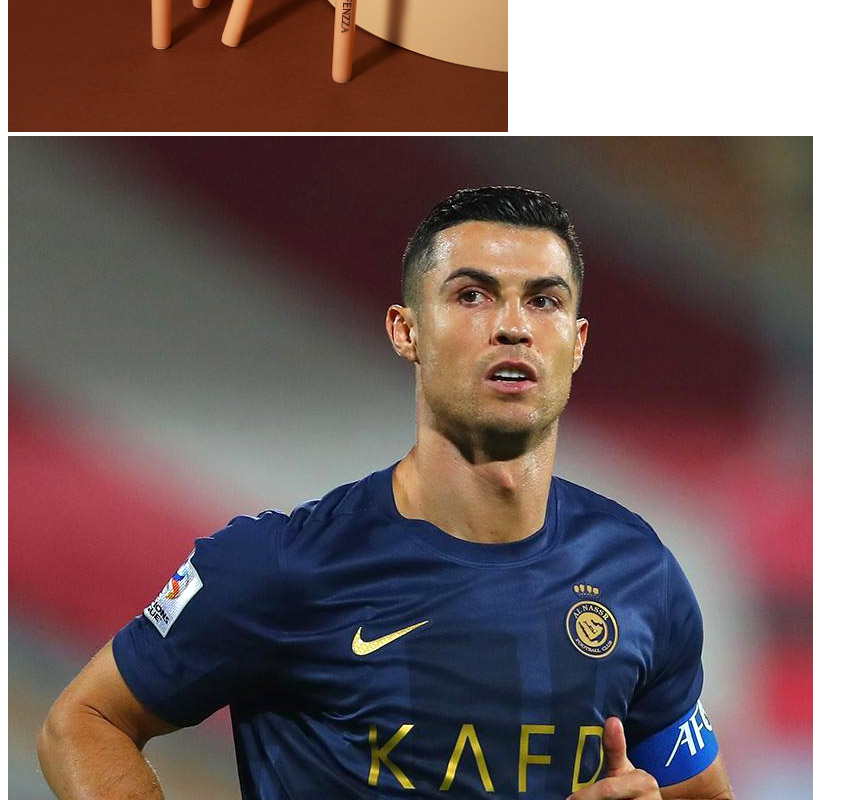
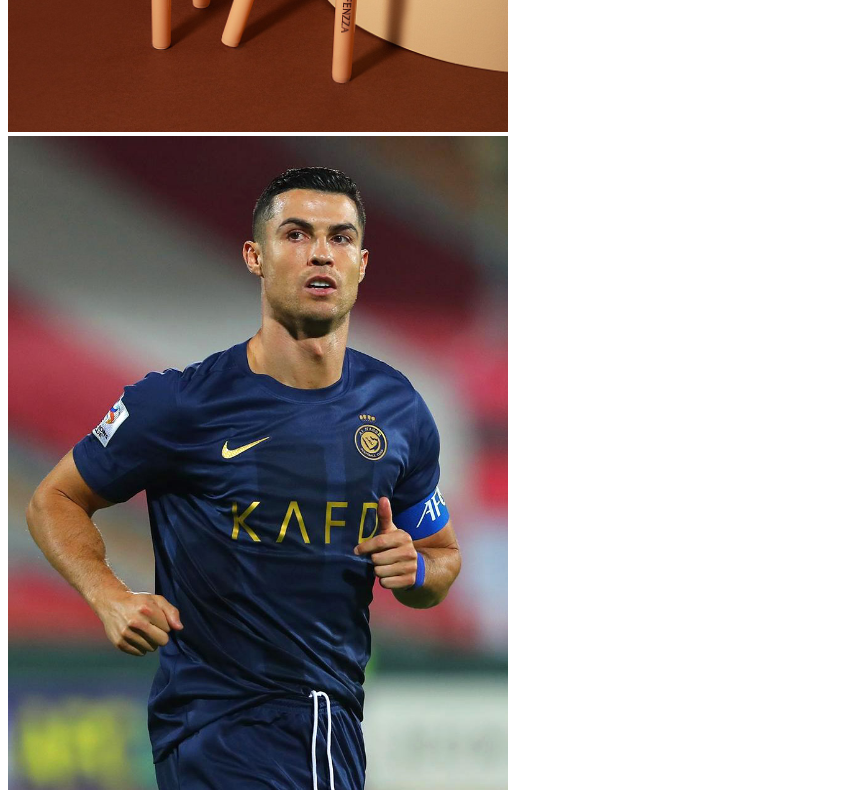
Before and after one commit to shimuzinho/GCSI-Atividade01, a plain HTML site: page index.html in a window 1280 px wide. Shown: the part 880-1680 px from the top of the page, without its empty margins (0-868 px from the left). Drawn offline with Linux system fonts and the light colour scheme.

Commit message:
Cristiano css

```diff
--- a/index.html
+++ b/index.html
@@ -14,7 +14,7 @@
         <img src="./img/lapis.jpeg" id="lapis"/>
     </div>
     <div>
-        <img src="./img/cristiano-ronaldo.jpg"/>
+        <img src="./img/cristiano-ronaldo.jpg" id="cristiano"/>
     </div>
  </body>
  </html>
--- a/style.css
+++ b/style.css
@@ -5,3 +5,7 @@
 #lapis {
     width: 500px;
 }
+
+#cristiano {
+    width: 500px;
+}
```
